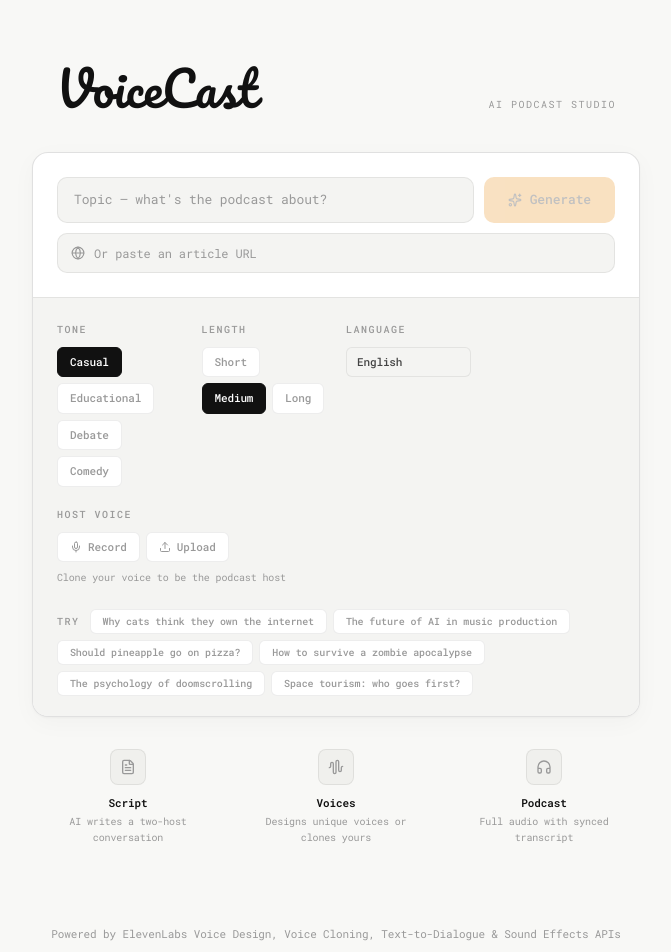
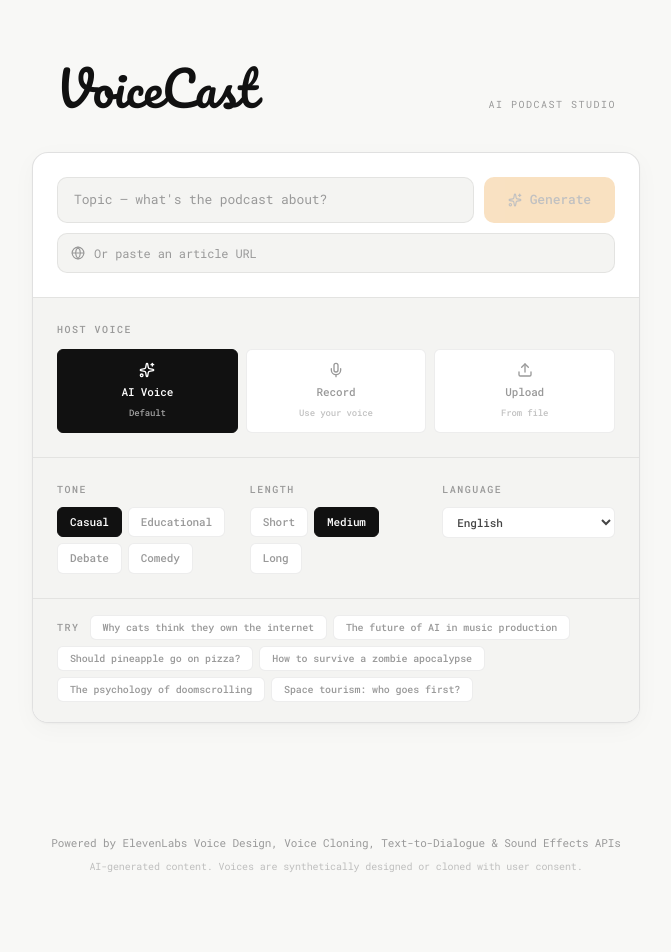
Before and after one commit to edwardtay/voicecast, a Next.js app: page / in a window 1280 px wide. Shown: the top 952 px of the page, without its empty margins (304-975 px from the left). After the commit the page ends 914 px from the top, so only its background shows below. Built offline with nearby package versions, Linux system fonts and the light colour scheme.

Commit message:
Voice-first controls, remove brochure section, 3 clear voice options

```diff
--- a/src/app/page.tsx
+++ b/src/app/page.tsx
@@ -20,9 +20,6 @@
   X,
   CircleStop,
   Sparkles,
-  FileText,
-  AudioWaveform,
-  Headphones,
 } from "lucide-react";
 
 const SUGGESTED_TOPICS = [
@@ -490,7 +487,73 @@
             {/* Controls — only on idle */}
             {step === "idle" && (
               <div className="border-t border-[var(--border-subtle)] bg-[var(--bg-input)]">
-                <div className="p-5 sm:p-6 grid grid-cols-1 sm:grid-cols-4 gap-5">
+                {/* Host Voice — PRIMARY control */}
+                <div className="p-5 sm:p-6 border-b border-[var(--border-subtle)]">
+                  <span className="text-[10px] uppercase tracking-[0.15em] text-[var(--text-muted)] font-medium mb-3 block">Host Voice</span>
+                  {cloneStatus === "done" && cloneVoiceId ? (
+                    <div className="space-y-2.5">
+                      <div className="flex items-center gap-2 p-3 rounded-lg bg-[var(--bg-surface)] border border-green-500/30">
+                        <div className="w-2 h-2 rounded-full bg-green-500 shrink-0" />
+                        <span className="text-[12px] text-green-700 font-medium shrink-0">Your voice</span>
+                        <input
+                          type="text"
+                          value={cloneName}
+                          onChange={(e) => setCloneName(e.target.value)}
+                          placeholder="Enter your name"
+                          className="flex-1 bg-transparent text-[var(--text-primary)] placeholder-[var(--text-muted)] text-[12px] focus:outline-none border-b border-[var(--border-subtle)] pb-0.5"
+                        />
+                        <button onClick={() => { setCloneVoiceId(null); setCloneStatus("idle"); setCloneName(""); setClonePreviewUrl(""); }} className="text-[var(--text-muted)] hover:text-[var(--text-primary)]">
+                          <X className="w-3.5 h-3.5" />
+                        </button>
+                      </div>
+                      {clonePreviewUrl && (
+                        <audio src={clonePreviewUrl} controls className="w-full h-8 rounded-md" />
+                      )}
+                      <p className="text-[10px] text-green-600">Cloned successfully — you{"'"}ll host this episode. Co-host gets an AI-designed voice.</p>
+                    </div>
+                  ) : cloneStatus === "uploading" ? (
+                    <div className="flex items-center gap-3 p-3 rounded-lg bg-[var(--bg-surface)] border border-[var(--border-subtle)]">
+                      <Loader2 className="w-4 h-4 animate-spin text-[var(--amber)]" />
+                      <span className="text-[12px] text-[var(--text-secondary)]">Cloning your voice...</span>
+                    </div>
+                  ) : cloneStatus === "recording" ? (
+                    <div className="space-y-2">
+                      <button onClick={stopRecording} className="w-full flex items-center justify-center gap-2 p-3 rounded-lg bg-red-50 border border-red-200 text-red-600 text-[12px] font-medium animate-pulse">
+                        <CircleStop className="w-4 h-4" />
+                        Stop recording — {recordingTime}s
+                      </button>
+                      <p className="text-[10px] text-[var(--text-muted)]">Speak naturally for 10-30 seconds. Read anything out loud.</p>
+                    </div>
+                  ) : (
+                    <div className="grid grid-cols-3 gap-2">
+                      <button
+                        className="pill pill-active flex flex-col items-center gap-1.5 !py-3"
+                        onClick={() => {}}
+                      >
+                        <Sparkles className="w-4 h-4" />
+                        <span>AI Voice</span>
+                        <span className="text-[9px] opacity-60">Default</span>
+                      </button>
+                      <button
+                        onClick={startRecording}
+                        className="pill flex flex-col items-center gap-1.5 !py-3"
+                      >
+                        <Mic className="w-4 h-4" />
+                        <span>Record</span>
+                        <span className="text-[9px] opacity-60">Use your voice</span>
+                      </button>
+                      <label className="pill flex flex-col items-center gap-1.5 !py-3 cursor-pointer">
+                        <Upload className="w-4 h-4" />
+                        <span>Upload</span>
+                        <span className="text-[9px] opacity-60">From file</span>
+                        <input type="file" accept="audio/*" className="hidden" onChange={handleFileUpload} />
+                      </label>
+                    </div>
+                  )}
+                </div>
+
+                {/* Secondary controls */}
+                <div className="p-5 sm:p-6 grid grid-cols-3 gap-5">
                   {/* Tone */}
                   <div>
                     <span className="text-[10px] uppercase tracking-[0.15em] text-[var(--text-muted)] font-medium mb-2.5 block">Tone</span>
@@ -521,7 +584,7 @@
                     <select
                       value={language}
                       onChange={(e) => setLanguage(e.target.value)}
-                      className="w-full px-2.5 py-1.5 rounded-md text-[11px] font-medium bg-[var(--bg-input)] border border-[var(--border-subtle)] text-[var(--text-secondary)] focus:outline-none focus:border-[var(--border-active)] cursor-pointer appearance-none"
+                      className="w-full px-2.5 py-1.5 rounded-md text-[11px] font-medium bg-[var(--bg-surface)] border border-[var(--border-subtle)] text-[var(--text-secondary)] focus:outline-none focus:border-[var(--border-active)] cursor-pointer"
                     >
                       {[
                         { code: "en", name: "English" },
@@ -544,63 +607,11 @@
                       ))}
                     </select>
                   </div>
-
-                  {/* Voice Clone */}
-                  <div className="sm:col-span-2">
-                    <span className="text-[10px] uppercase tracking-[0.15em] text-[var(--text-muted)] font-medium mb-2.5 block">Host Voice</span>
-                    {cloneStatus === "done" && cloneVoiceId ? (
-                      <div className="space-y-2">
-                        <div className="flex items-center gap-2 p-2.5 rounded-lg bg-[var(--bg-input)] border border-green-500/30">
-                          <div className="w-2 h-2 rounded-full bg-green-500 shrink-0" />
-                          <input
-                            type="text"
-                            value={cloneName}
-                            onChange={(e) => setCloneName(e.target.value)}
-                            placeholder="Enter your name"
-                            className="flex-1 bg-transparent text-[var(--text-primary)] placeholder-[var(--text-muted)] text-[12px] focus:outline-none"
-                          />
-                          <button onClick={() => { setCloneVoiceId(null); setCloneStatus("idle"); setCloneName(""); setClonePreviewUrl(""); }} className="text-[var(--text-muted)] hover:text-[var(--text-primary)]">
-                            <X className="w-3 h-3" />
-                          </button>
-                        </div>
-                        {clonePreviewUrl && (
-                          <audio src={clonePreviewUrl} controls className="w-full h-8 rounded-md" style={{ fontSize: "11px" }} />
-                        )}
-                        <p className="text-[10px] text-green-600">Voice cloned — you{"'"}ll be the main host</p>
-                      </div>
-                    ) : cloneStatus === "uploading" ? (
-                      <div className="flex items-center gap-2 p-2.5 rounded-lg bg-[var(--bg-input)] border border-[var(--border-subtle)]">
-                        <Loader2 className="w-3.5 h-3.5 animate-spin text-[var(--amber)]" />
-                        <span className="text-[12px] text-[var(--text-secondary)]">Cloning your voice...</span>
-                      </div>
-                    ) : cloneStatus === "recording" ? (
-                      <div className="space-y-2">
-                        <button onClick={stopRecording} className="w-full flex items-center justify-center gap-2 p-2.5 rounded-lg bg-red-50 border border-red-200 text-red-600 text-[12px] font-medium animate-pulse">
-                          <CircleStop className="w-3.5 h-3.5" />
-                          Stop recording — {recordingTime}s
-                        </button>
-                        <p className="text-[10px] text-[var(--text-muted)]">Speak naturally for 10-30 seconds</p>
-                      </div>
-                    ) : (
-                      <div className="space-y-2">
-                        <div className="flex items-center gap-1.5">
-                          <button onClick={startRecording} className="pill flex items-center gap-1.5">
-                            <Mic className="w-3 h-3" /> Record
-                          </button>
-                          <label className="pill flex items-center gap-1.5 cursor-pointer">
-                            <Upload className="w-3 h-3" /> Upload
-                            <input type="file" accept="audio/*" className="hidden" onChange={handleFileUpload} />
-                          </label>
-                        </div>
-                        <p className="text-[10px] text-[var(--text-muted)]">Clone your voice to be the podcast host</p>
-                      </div>
-                    )}
-                  </div>
                 </div>
 
                 {/* Quick topics */}
-                <div className="px-5 sm:px-6 pb-4 sm:pb-5">
-                  <div className="flex sm:flex-wrap gap-1.5 overflow-x-auto no-scrollbar">
+                <div className="px-5 sm:px-6 pb-4 sm:pb-5 border-t border-[var(--border-subtle)]">
+                  <div className="flex sm:flex-wrap gap-1.5 overflow-x-auto no-scrollbar pt-4">
                     <span className="text-[10px] uppercase tracking-[0.15em] text-[var(--text-muted)] font-medium shrink-0 self-center mr-1">Try</span>
                     {SUGGESTED_TOPICS.map((t) => (
                       <button key={t} onClick={() => generate(t)} className="pill shrink-0 !py-1 !text-[10px]">
@@ -612,25 +623,6 @@
               </div>
             )}
           </div>
-
-          {/* How it works */}
-          {step === "idle" && (
-            <div className="animate-fade-up stagger-3 grid grid-cols-3 gap-6 sm:gap-8 px-2">
-              {[
-                { icon: FileText, label: "Script", desc: "AI writes a two-host conversation" },
-                { icon: AudioWaveform, label: "Voices", desc: "Designs unique voices or clones yours" },
-                { icon: Headphones, label: "Podcast", desc: "Full audio with synced transcript" },
-              ].map(({ icon: Icon, label, desc }, i) => (
-                <div key={label} className="text-center group">
-                  <div className="w-9 h-9 rounded-lg bg-[var(--bg-elevated)] border border-[var(--border-subtle)] flex items-center justify-center mx-auto mb-2.5 group-hover:border-[var(--border-warm)] transition-colors">
-                    <Icon className="w-4 h-4 text-[var(--text-muted)] group-hover:text-[var(--amber)] transition-colors" />
-                  </div>
-                  <p className="text-[11px] font-semibold text-[var(--text-primary)] mb-0.5">{label}</p>
-                  <p className="text-[10px] text-[var(--text-muted)] leading-relaxed">{desc}</p>
-                </div>
-              ))}
-            </div>
-          )}
         </div>
       </section>
 
```
